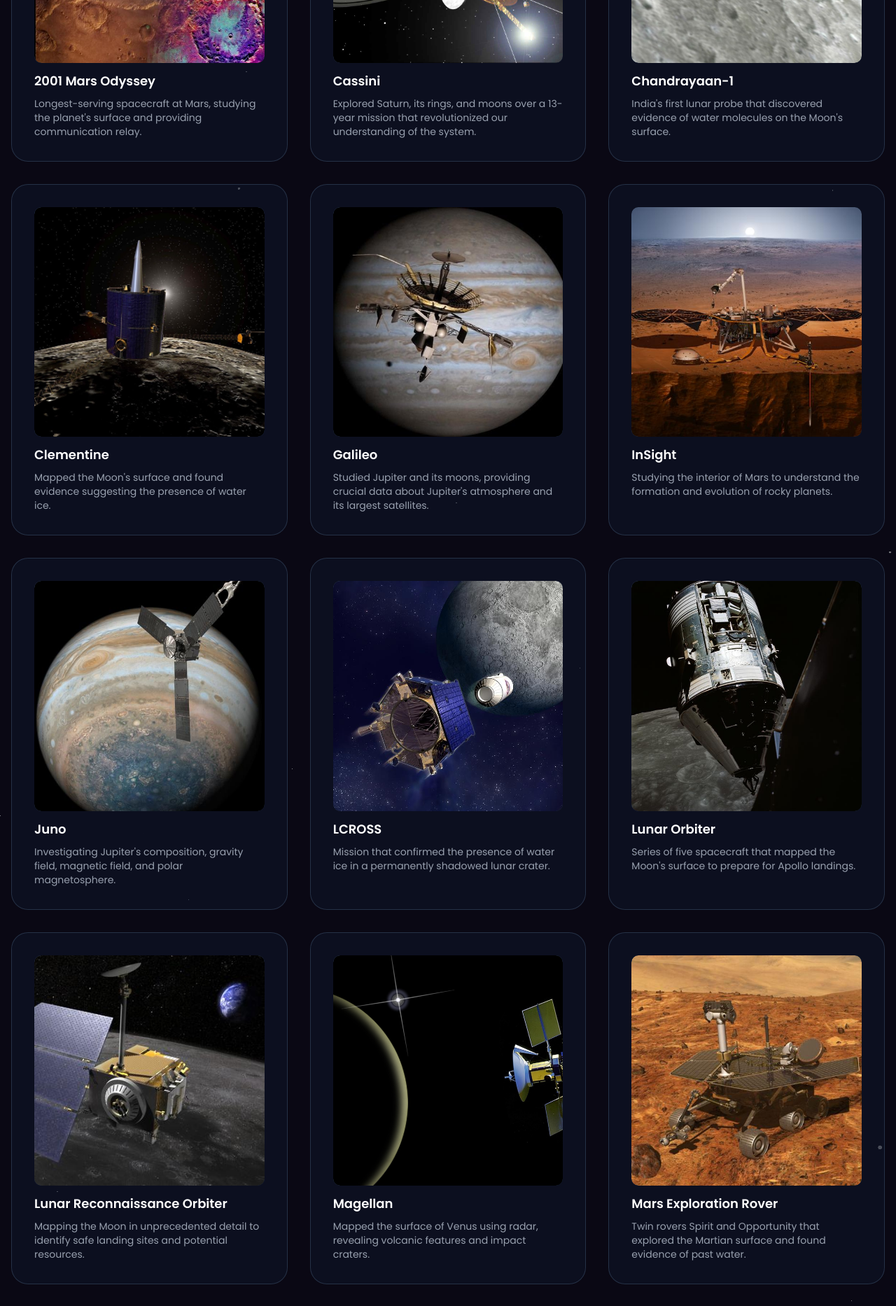
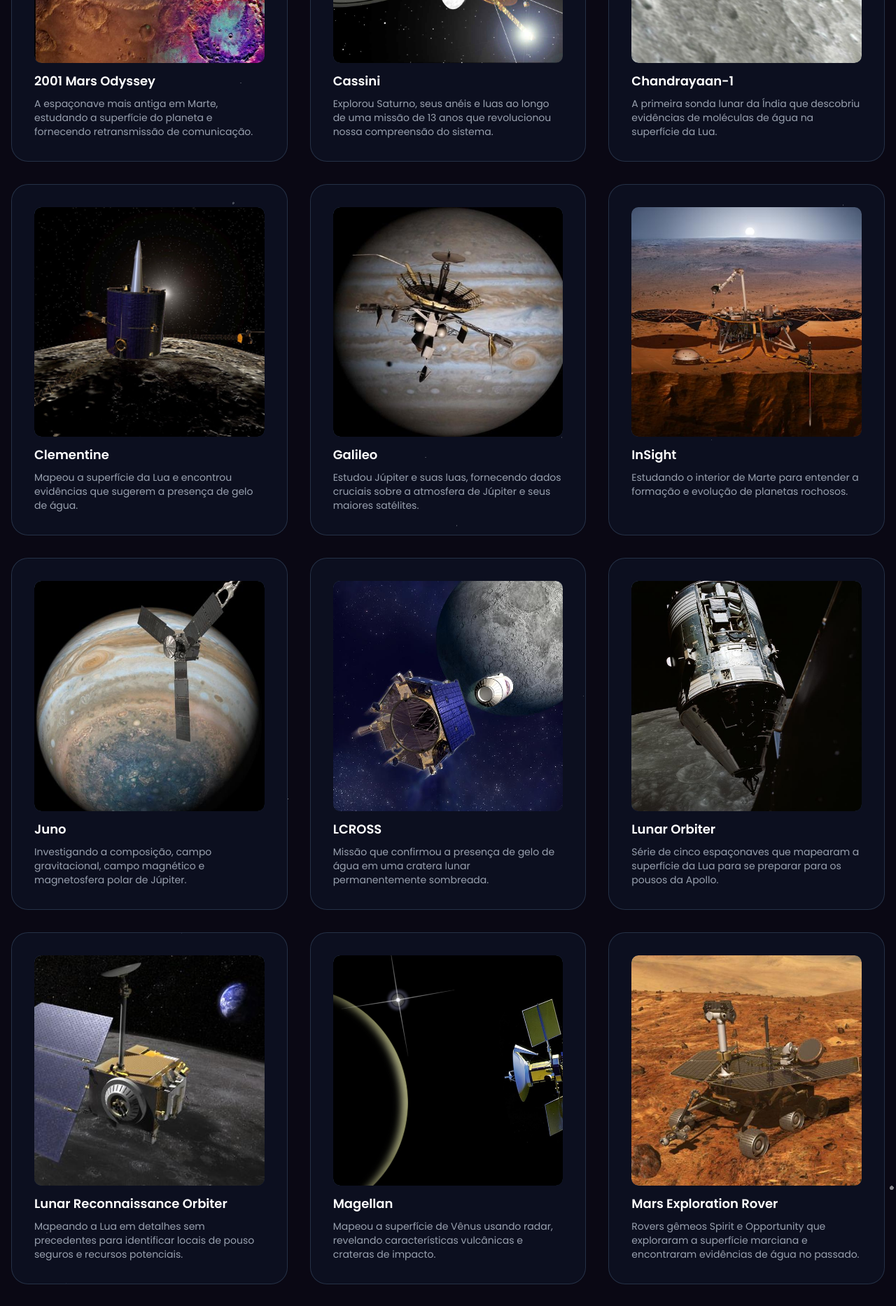
Before and after one commit to jvpg5/nasa-hackathon-front, a Next.js app: page /Missions in a window 1280 px wide. Shown: the part 500-2366 px from the top of the page at 70% size. Built offline with nearby package versions, Linux system fonts and the light colour scheme.

Commit message:
Segurança

```diff
--- a/src/app/Missions/page.tsx
+++ b/src/app/Missions/page.tsx
@@ -31,9 +31,9 @@
       <main className="container mx-auto px-4 py-12 max-w-7xl z-10">
         <section className="mb-16">
           <div className="text-center mb-12">
-            <TextStyled text="NASA Space Missions" />
+            <TextStyled text="Missões Espaciais da NASA" />
             <p className="text-xl text-gray-400 max-w-3xl mx-auto mt-4">
-              Explore NASA's historic and ongoing missions that have expanded our understanding of the cosmos.
+              Explore as missões históricas e atuais da NASA que expandiram nossa compreensão do cosmos.
             </p>
           </div>
           <div className="grid grid-cols-1 md:grid-cols-2 lg:grid-cols-3 gap-8">
--- a/src/app/Planets/page.tsx
+++ b/src/app/Planets/page.tsx
@@ -1,6 +1,7 @@
 import Link from 'next/link';
 import { planetData } from '@/lib/planet-data';
 import TextStyled from '@/components/ui/textstyled';
+import SpotlightCard from '@/components/SpotlightCard';
 
 export const metadata = {
   title: 'Planets | NASA Explorer',
@@ -18,22 +19,22 @@
           </p>
         </div>
 
-        <div className="grid grid-cols-1 md:grid-cols-2 lg:grid-cols-3 gap-6 mb-80">
+        <div className="grid grid-cols-1 md:grid-cols-2 lg:grid-cols-3 gap-8 mb-80">
           {planetData.map((planet) => (
             <Link href={planet.href} key={planet.id}>
-              <div className="hover:cursor-pointer bg-gray-800/30 backdrop-blur-sm rounded-lg p-4 border border-gray-700/50 hover:border-gray-500/70 transition-all duration-300 hover:scale-105">
-                <div className="aspect-square bg-gradient-to-br from-gray-700 to-gray-800 rounded-lg mb-3 flex items-center justify-center overflow-hidden">
+              <SpotlightCard className="hover:cursor-pointer h-full">
+                <div className="aspect-square bg-gradient-to-br from-slate-700 to-slate-800 rounded-lg mb-3 flex items-center justify-center overflow-hidden">
                   <img
                     src={planet.imgSrc}
                     alt={planet.alt}
                     className="object-cover w-full h-full rounded-lg"
                   />
                 </div>
-                <h4 className="text-white font-semibold text-sm mb-1">
+                <h4 className="text-white font-semibold text-lg mb-2">
                   {planet.title}
                 </h4>
-                <p className="text-gray-400 text-xs">{planet.description}</p>
-              </div>
+                <p className="text-gray-400 text-sm">{planet.description}</p>
+              </SpotlightCard>
             </Link>
           ))}
         </div>
--- a/src/components/SpotlightCard.tsx
+++ b/src/components/SpotlightCard.tsx
@@ -1,3 +1,5 @@
+"use client";
+
 import React, { useRef, useState } from 'react';
 
 interface Position {
@@ -8,12 +10,14 @@
 interface SpotlightCardProps extends React.PropsWithChildren {
   className?: string;
   spotlightColor?: `rgba(${number}, ${number}, ${number}, ${number})`;
+  onClick?: React.MouseEventHandler<HTMLDivElement>;
 }
 
 const SpotlightCard: React.FC<SpotlightCardProps> = ({
   children,
   className = '',
-  spotlightColor = 'rgba(255, 255, 255, 0.25)'
+  spotlightColor = 'rgba(255, 255, 255, 0.25)',
+  onClick,
 }) => {
   const divRef = useRef<HTMLDivElement>(null);
   const [isFocused, setIsFocused] = useState<boolean>(false);
@@ -53,6 +57,7 @@
       onBlur={handleBlur}
       onMouseEnter={handleMouseEnter}
       onMouseLeave={handleMouseLeave}
+      onClick={onClick}
       className={`relative rounded-3xl border border-slate-700/70 bg-slate-900/50 overflow-hidden p-8 ${className}`}
     >
       <div
--- a/src/components/footer.tsx
+++ b/src/components/footer.tsx
@@ -1,19 +1,16 @@
 import { Focus, Lightbulb, Users } from "lucide-react";
 
 const Footer = () => {
-  function handleAnimationComplete(): void {
-    throw new Error("Function not implemented.");
-  }
-
   return (
     <footer className="bg-gray-900/50 py-20 px-4">
       <div className="max-w-7xl mx-auto">
         <div className="text-center mb-16">
           <h2 className="text-white text-4xl md:text-5xl font-bold mb-4">
-            Lorem ipsum dolor sit amet
+            Rumo ao Futuro com Inovação
           </h2>
           <p className="text-gray-300 text-lg md:text-xl max-w-3xl mx-auto">
-            Lorem ipsum dolor sit amet, consectetur adipiscing elit.
+            Estamos na vanguarda da revolução tecnológica, criando soluções que
+            moldarão o amanhã.
           </p>
         </div>
         <div className="grid grid-cols-1 md:grid-cols-3 gap-8 text-center">
@@ -22,10 +19,11 @@
               <Focus className="w-8 h-8 text-white" />
             </div>
             <h3 className="text-white text-2xl font-semibold mb-2">
-              Lorem ipsum
+              Visão de Futuro
             </h3>
             <p className="text-gray-400">
-              Lorem ipsum dolor sit amet, consectetur adipiscing elit.
+              Nossa missão é estar sempre à frente, desenvolvendo tecnologias
+              que resolvem os desafios do presente e do futuro.
             </p>
           </div>
           <div className="flex flex-col items-center">
@@ -33,10 +31,11 @@
               <Lightbulb className="w-8 h-8 text-white" />
             </div>
             <h3 className="text-white text-2xl font-semibold mb-2">
-              Lorem ipsum
+              Criatividade sem Limites
             </h3>
             <p className="text-gray-400">
-              Lorem ipsum dolor sit amet, consectetur adipiscing elit.
+              Nossas equipes colaboram para transformar ideias ousadas em
+              inovações práticas e impactantes para o mundo.
             </p>
           </div>
           <div className="flex flex-col items-center">
@@ -44,15 +43,19 @@
               <Users className="w-8 h-8 text-white" />
             </div>
             <h3 className="text-white text-2xl font-semibold mb-2">
-              Lorem ipsum
+              Comunidade Colaborativa
             </h3>
             <p className="text-gray-400">
-              Lorem ipsum dolor sit amet, consectetur adipiscing elit.
+              Unimos talentos diversos para construir um futuro onde a
+              tecnologia nos conecta e impulsiona a humanidade.
             </p>
           </div>
         </div>
         <div className="text-center mt-16 text-gray-500">
-          <p>&copy; {new Date().getFullYear()} NASA Hackathon. All rights reserved.</p>
+          <p>
+            &copy; {new Date().getFullYear()} NASA Hackathon. All rights
+            reserved.
+          </p>
         </div>
       </div>
     </footer>
--- a/src/components/header.tsx
+++ b/src/components/header.tsx
@@ -6,7 +6,7 @@
         <div className="fixed top-0 left-0 right-0 z-50 w-full max-w-3xl mx-auto mt-6 rounded-full bg-white/5 backdrop-blur-md border border-white/10 px-7 py-3 flex items-center justify-between shadow-md">
             <div className="flex items-center gap-3">
                 <Image src={'/assets/logopreto.svg'} alt="logo" width={32} height={32} />
-                <span className="text-white text-base font-normal">Projeto Teste </span>
+                <span className="text-white text-base font-normal">Space Vision</span>
             </div>
             <nav className="flex items-center gap-6">
                 <a href="#" className="text-white font-normal text-xs hover:underline transition">Home</a>
--- a/src/lib/mission-data.ts
+++ b/src/lib/mission-data.ts
@@ -11,177 +11,177 @@
   {
     id: '2001 mars odyssey',
     title: '2001 Mars Odyssey',
-    description: 'Longest-serving spacecraft at Mars, studying the planet\'s surface and providing communication relay.',
+    description: 'A espaçonave mais antiga em Marte, estudando a superfície do planeta e fornecendo retransmissão de comunicação.',
     imgSrc: '/missions/marsodyssey.jpg',
-    alt: 'Image of 2001 Mars Odyssey',
+    alt: 'Imagem da 2001 Mars Odyssey',
     href: '/galery?mission=2001 mars odyssey'
   },
   {
     id: 'cassini',
     title: 'Cassini',
-    description: 'Explored Saturn, its rings, and moons over a 13-year mission that revolutionized our understanding of the system.',
+    description: 'Explorou Saturno, seus anéis e luas ao longo de uma missão de 13 anos que revolucionou nossa compreensão do sistema.',
     imgSrc: '/missions/cassini.jpg',
-    alt: 'Image of Cassini spacecraft',
+    alt: 'Imagem da espaçonave Cassini',
     href: '/galery?mission=cassini'
   },
   {
     id: 'chandrayaan 1',
     title: 'Chandrayaan-1',
-    description: 'India\'s first lunar probe that discovered evidence of water molecules on the Moon\'s surface.',
+    description: 'A primeira sonda lunar da Índia que descobriu evidências de moléculas de água na superfície da Lua.',
     imgSrc: '/missions/chanaofc.jpg',
-    alt: 'Image of Chandrayaan-1',
+    alt: 'Imagem da Chandrayaan-1',
     href: '/galery?mission=chandrayaan 1'
   },
   {
     id: 'clementine',
     title: 'Clementine',
-    description: 'Mapped the Moon\'s surface and found evidence suggesting the presence of water ice.',
+    description: 'Mapeou a superfície da Lua e encontrou evidências que sugerem a presença de gelo de água.',
     imgSrc: '/missions/clementine.jpg',
-    alt: 'Image of Clementine spacecraft',
+    alt: 'Imagem da espaçonave Clementine',
     href: '/galery?mission=clementine'
   },
   {
     id: 'galileo',
     title: 'Galileo',
-    description: 'Studied Jupiter and its moons, providing crucial data about Jupiter\'s atmosphere and its largest satellites.',
+    description: 'Estudou Júpiter e suas luas, fornecendo dados cruciais sobre a atmosfera de Júpiter e seus maiores satélites.',
     imgSrc: '/missions/galileo.jpeg',
-    alt: 'Image of Galileo spacecraft',
+    alt: 'Imagem da espaçonave Galileo',
     href: '/galery?mission=galileo'
   },
   {
     id: 'insight',
     title: 'InSight',
-    description: 'Studying the interior of Mars to understand the formation and evolution of rocky planets.',
+    description: 'Estudando o interior de Marte para entender a formação e evolução de planetas rochosos.',
     imgSrc: '/missions/insight.jpg',
-    alt: 'Image of InSight lander',
+    alt: 'Imagem do lander InSight',
     href: '/galery?mission=insight'
   },
   {
     id: 'juno',
     title: 'Juno',
-    description: 'Investigating Jupiter\'s composition, gravity field, magnetic field, and polar magnetosphere.',
+    description: 'Investigando a composição, campo gravitacional, campo magnético e magnetosfera polar de Júpiter.',
     imgSrc: '/missions/juno.jpg',
-    alt: 'Image of Juno spacecraft',
+    alt: 'Imagem da espaçonave Juno',
     href: '/galery?mission=juno'
   },
   {
     id: 'lcross',
     title: 'LCROSS',
-    description: 'Mission that confirmed the presence of water ice in a permanently shadowed lunar crater.',
+    description: 'Missão que confirmou a presença de gelo de água em uma cratera lunar permanentemente sombreada.',
     imgSrc: '/missions/lcross.jpg',
-    alt: 'Image of LCROSS spacecraft',
+    alt: 'Imagem da espaçonave LCROSS',
     href: '/galery?mission=lcross'
   },
   {
     id: 'lunar orbiter',
     title: 'Lunar Orbiter',
-    description: 'Series of five spacecraft that mapped the Moon\'s surface to prepare for Apollo landings.',
+    description: 'Série de cinco espaçonaves que mapearam a superfície da Lua para se preparar para os pousos da Apollo.',
     imgSrc: '/missions/lunarorbiter.jpg',
-    alt: 'Image of Lunar Orbiter',
+    alt: 'Imagem da Lunar Orbiter',
     href: '/galery?mission=lunar orbiter'
   },
   {
     id: 'lunar reconnaissance orbiter',
     title: 'Lunar Reconnaissance Orbiter',
-    description: 'Mapping the Moon in unprecedented detail to identify safe landing sites and potential resources.',
+    description: 'Mapeando a Lua em detalhes sem precedentes para identificar locais de pouso seguros e recursos potenciais.',
     imgSrc: '/missions/lunar.jpg',
-    alt: 'Image of Lunar Reconnaissance Orbiter',
+    alt: 'Imagem da Lunar Reconnaissance Orbiter',
     href: '/galery?mission=lunar reconnaissance orbiter'
   },
   {
     id: 'magellan',
     title: 'Magellan',
-    description: 'Mapped the surface of Venus using radar, revealing volcanic features and impact craters.',
+    description: 'Mapeou a superfície de Vênus usando radar, revelando características vulcânicas e crateras de impacto.',
     imgSrc: '/missions/magellan.jpg',
-    alt: 'Image of Magellan spacecraft',
+    alt: 'Imagem da espaçonave Magellan',
     href: '/galery?mission=magellan'
   },
   {
     id: 'mars exploration rover',
     title: 'Mars Exploration Rover',
-    description: 'Twin rovers Spirit and Opportunity that explored the Martian surface and found evidence of past water.',
+    description: 'Rovers gêmeos Spirit e Opportunity que exploraram a superfície marciana e encontraram evidências de água no passado.',
     imgSrc: '/missions/mer.jpg',
-    alt: 'Image of Mars Exploration Rover',
+    alt: 'Imagem do Mars Exploration Rover',
     href: '/galery?mission=mars-exploration rover'
   },
   {
     id: 'mars global surveyor',
     title: 'Mars Global Surveyor',
-    description: 'Mapped Mars for a full Martian year, providing detailed data about its surface and atmosphere.',
+    description: 'Mapeou Marte por um ano marciano completo, fornecendo dados detalhados sobre sua superfície e atmosfera.',
     imgSrc: '/missions/mgs.jpg',
-    alt: 'Image of Mars Global Surveyor',
+    alt: 'Imagem do Mars Global Surveyor',
     href: '/galery?mission=mars-global-surveyor'
   },
   {
     id: 'mars pathfinder',
     title: 'Mars Pathfinder',
-    description: 'Delivered the first rover, Sojourner, to the surface of Mars in 1997.',
+    description: 'Entregou o primeiro rover, Sojourner, à superfície de Marte em 1997.',
     imgSrc: '/missions/marsp.jpg',
-    alt: 'Image of Mars Pathfinder',
+    alt: 'Imagem do Mars Pathfinder',
     href: '/galery?mission=mars-pathfinder'
   },
   {
     id: 'mars reconnaissance orbiter',
     title: 'Mars Reconnaissance Orbiter',
-    description: 'Studying Mars with high-resolution cameras and sensors to understand its climate and geology.',
+    description: 'Estudando Marte com câmeras e sensores de alta resolução para entender seu clima e geologia.',
     imgSrc: '/missions/mro.jpg',
-    alt: 'Image of Mars Reconnaissance Orbiter',
+    alt: 'Imagem do Mars Reconnaissance Orbiter',
     href: '/galery?mission=mars reconnaissance orbiter'
   },
   {
     id: 'mars science laboratory',
     title: 'Mars Science Laboratory',
-    description: 'Mission featuring the Curiosity rover, investigating Mars\' habitability and climate history.',
+    description: 'Missão com o rover Curiosity, investigando a habitabilidade e a história climática de Marte.',
     imgSrc: '/missions/msl.jpg',
-    alt: 'Image of Mars Science Laboratory',
+    alt: 'Imagem do Mars Science Laboratory',
     href: '/galery?mission=mars science laboratory'
   },
   {
     id: 'messenger',
     title: 'MESSENGER',
-    description: 'First spacecraft to orbit Mercury, providing unprecedented data about the innermost planet.',
+    description: 'Primeira espaçonave a orbitar Mercúrio, fornecendo dados sem precedentes sobre o planeta mais interno.',
     imgSrc: '/missions/messenger.jpg',
-    alt: 'Image of MESSENGER spacecraft',
+    alt: 'Imagem da espaçonave MESSENGER',
     href: '/galery?mission=messenger'
   },
   {
     id: 'new horizons',
     title: 'New Horizons',
-    description: 'First mission to Pluto, revealing detailed images and data about the dwarf planet and its moons.',
+    description: 'Primeira missão a Plutão, revelando imagens e dados detalhados sobre o planeta anão e suas luas.',
     imgSrc: '/missions/newh.jpg',
-    alt: 'Image of New Horizons spacecraft',
+    alt: 'Imagem da espaçonave New Horizons',
     href: '/galery?mission=new horizons'
   },
   {
     id: 'phoenix',
     title: 'Phoenix',
-    description: 'Mars lander that confirmed the presence of water ice just below the surface in the Martian arctic.',
+    description: 'Lander de Marte que confirmou a presença de gelo de água logo abaixo da superfície no ártico marciano.',
     imgSrc: '/missions/phoenix.jpg',
-    alt: 'Image of Phoenix lander',
+    alt: 'Imagem do lander Phoenix',
     href: '/galery?mission=phoenix'
   },
   {
     id: 'viking lander',
     title: 'Viking Lander',
-    description: 'First spacecraft to successfully land on Mars and perform a mission from the surface.',
+    description: 'Primeira espaçonave a pousar com sucesso em Marte e realizar uma missão da superfície.',
     imgSrc: '/missions/vikilan.jpg',
-    alt: 'Image of Viking Lander',
+    alt: 'Imagem do Viking Lander',
     href: '/galery?mission=viking lander'
   },
   {
     id: 'voyager',
     title: 'Voyager',
-    description: 'Twin spacecraft that explored the outer planets and are now traveling through interstellar space.',
+    description: 'Espaçonaves gêmeas que exploraram os planetas exteriores e agora estão viajando pelo espaço interestelar.',
     imgSrc: '/missions/voyager.jpg',
-    alt: 'Image of Voyager spacecraft',
+    alt: 'Imagem da espaçonave Voyager',
     href: '/galery?mission=voyager'
   },
   {
     id: 'viking orbiter',
     title: 'Viking Orbiter',
-    description: 'Captured detailed images of Mars from orbit while delivering the Viking landers to the surface.',
+    description: 'Capturou imagens detalhadas de Marte da órbita enquanto entregava os landers Viking à superfície.',
     imgSrc: '/missions/vikiorb.jpg',
-    alt: 'Image of Viking Orbiter',
+    alt: 'Imagem do Viking Orbiter',
     href: '/galery?mission=viking orbiter'
   },
 ];
```
Also changed, not shown: src/app/page.tsx (+36 -10 lines), src/components/galery/ImageGallery.tsx (+66 -44 lines).
